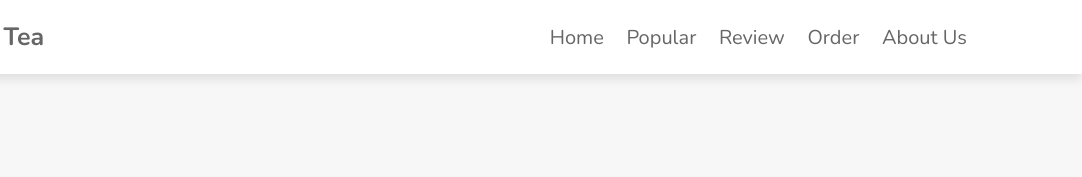
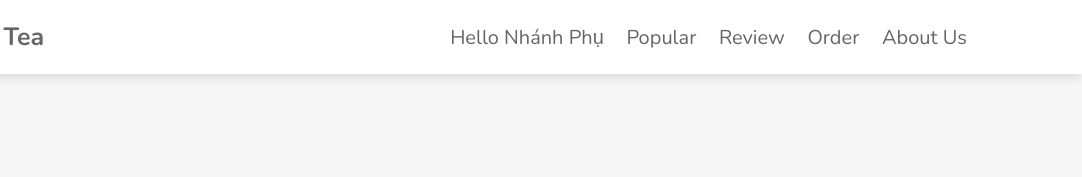
Before and after one commit to lkkhanh2000/TraSua, a plain HTML site: page WebTraSua - Copy/index.html in a window 1280 px wide. Shown: the top 177 px of the page, 198-1280 px from the left. Drawn offline with nearby package versions, Linux system fonts and the light colour scheme; no server answers.

Commit message:
nhanh phu thay doi

```diff
--- a/WebTraSua - Copy/index.html
+++ b/WebTraSua - Copy/index.html
@@ -15,7 +15,7 @@
 	<div id="menu-bar" class="fas fa-bars"></div>
 
 	<nav class="navbar">
-		<a href="#home">Home</a>
+		<a href="#home">Hello nhánh phụ</a>
 		<a href="#popular">Popular</a>
 		<a href="#home">Review</a>
 		<a href="#home">Order</a>
```
